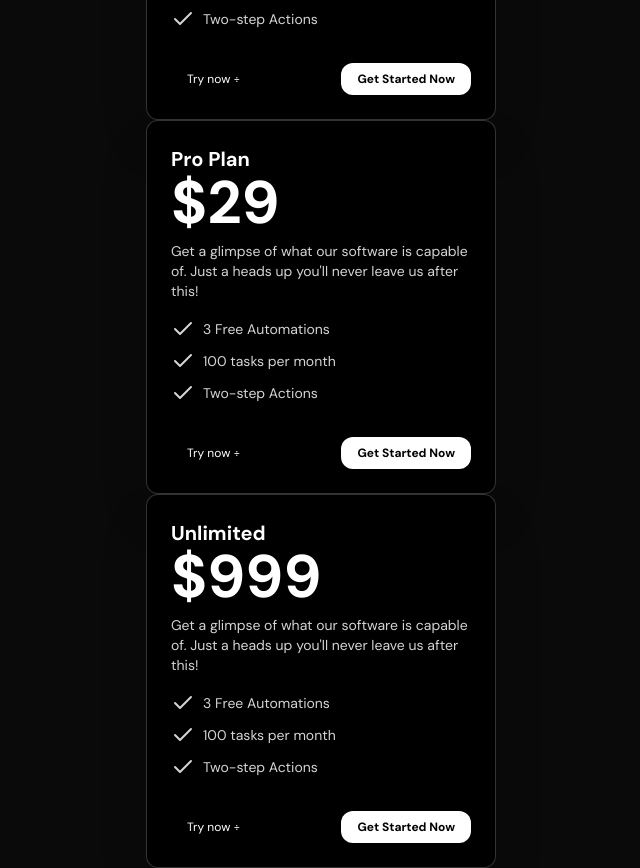
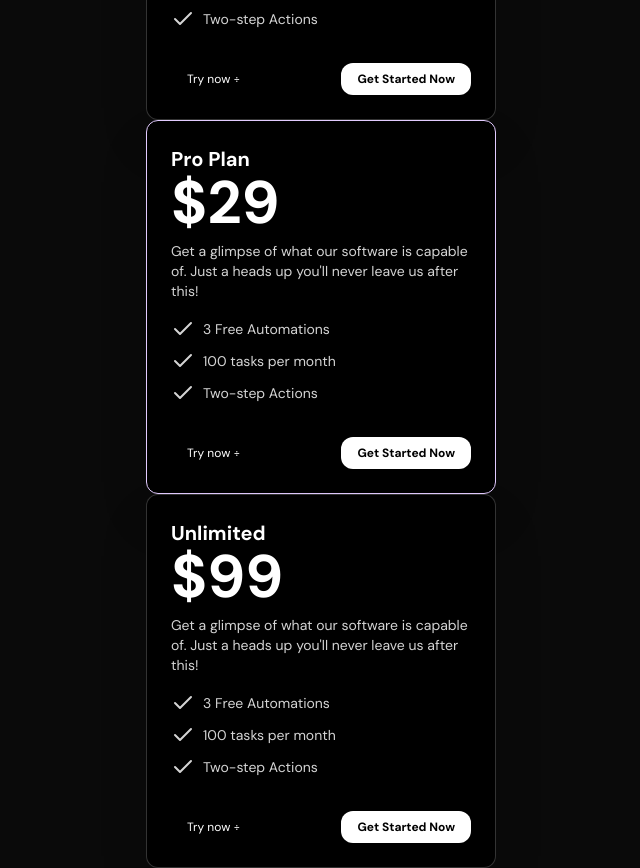
Before and after one commit to anishsoni29/SynchroSphere, a Next.js app: page / in a window 1280 px wide. Shown: the part 3840-4708 px from the top of the page, without its empty margins (319-959 px from the left). Built offline with nearby package versions, Linux system fonts and the light colour scheme.

Commit message:
changed the pro plan border

```diff
--- a/src/app/page.tsx
+++ b/src/app/page.tsx
@@ -97,7 +97,7 @@ export default function Home() {
           </CardBody>
         </CardContainer>
         <CardContainer className="inter-var">
-          <CardBody className="bg-gray-50 relative group/card dark: hover: shadow-2xl dark:hover:shadow-neutral-500/[0.1] dark:bg-black dark:border-white/[0.2] border-black/[0.1] w-full md:!w-[350px] h-auto rounded-xl p-6 border">
+          <CardBody className="bg-gray-50 relative group/card dark: hover: shadow-2xl dark:hover:shadow-neutral-500/[0.1] dark:bg-black dark:border-[#E2CBFF] border-black/[0.1] w-full md:!w-[350px] h-auto rounded-xl p-6 border">
             <CardItem
               translateZ="50"
               className="text-xl font-bold text-neutral-600 dark:text-white"
@@ -150,7 +150,7 @@ export default function Home() {
               className="text-xl font-bold text-neutral-600 dark:text-white"
             >
               Unlimited
-              <h2 className="text-6xl "> $999</h2>
+              <h2 className="text-6xl "> $99</h2>
             </CardItem>
             <CardItem
               translateZ="60"
```
